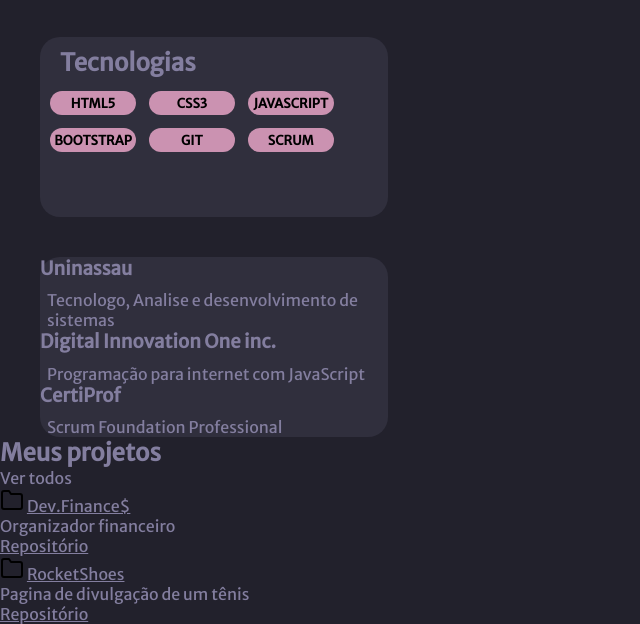
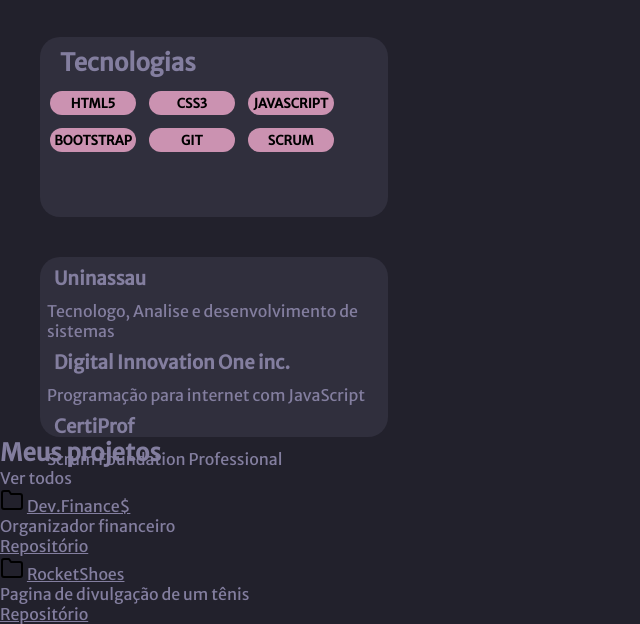
Before and after one commit to jonatas1565/Meu-Portifolio, a plain HTML site: page index.html in a window 1280 px wide. Shown: the part 667-1291 px from the top of the page, without its empty margins (0-640 px from the left). Drawn offline with Linux system fonts and the light colour scheme.

Commit message:
update style.css

```diff
--- a/style.css
+++ b/style.css
@@ -133,7 +133,12 @@
     margin-left: 40px;
     margin-top: 40px;
 }
+#educ{
+  padding-left: 4%;
+  padding-top: 3%;
 
+
+}
 #p-educ{
   margin-left: 2%;
   margin-top: 3%;
```
